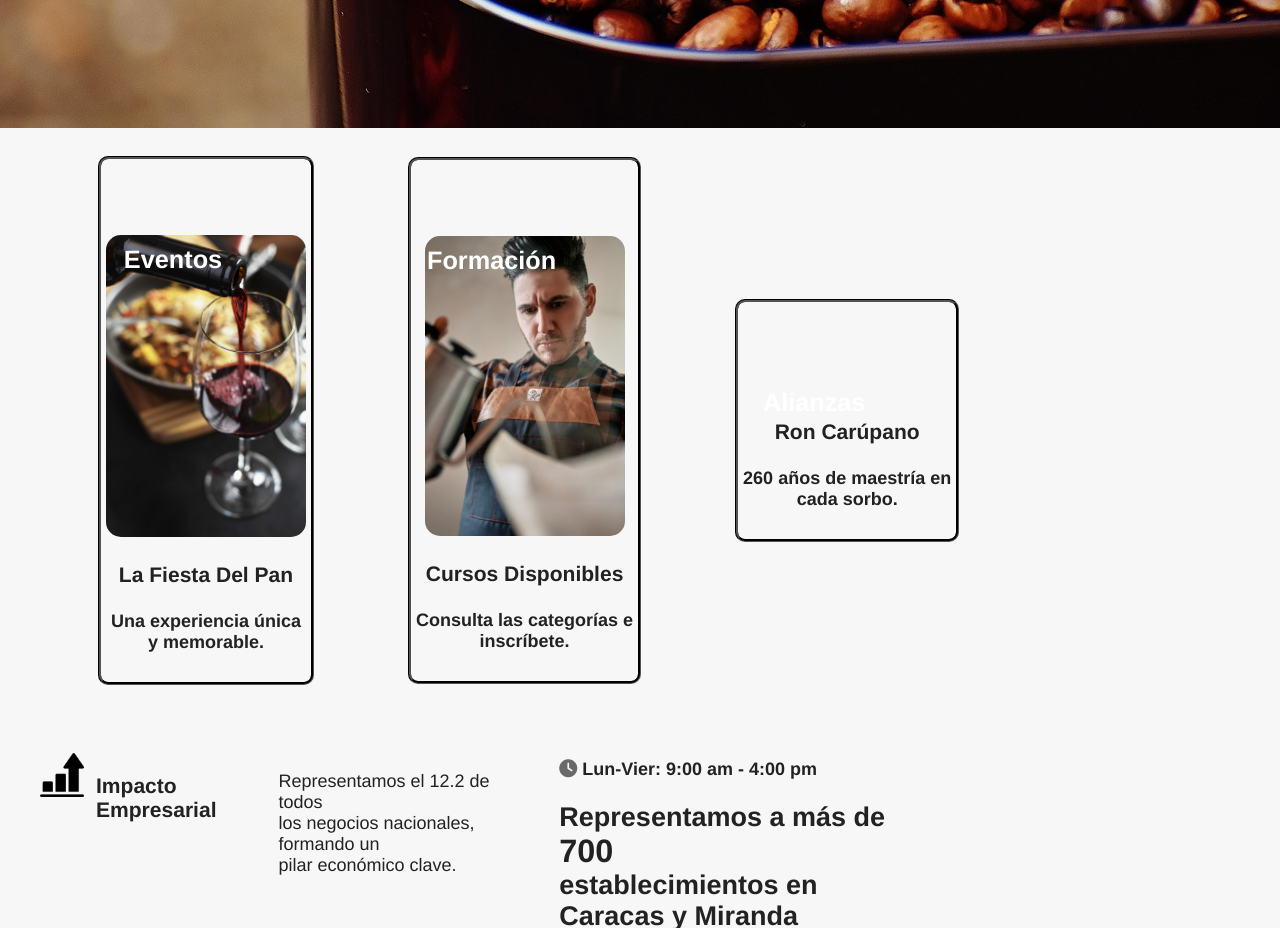
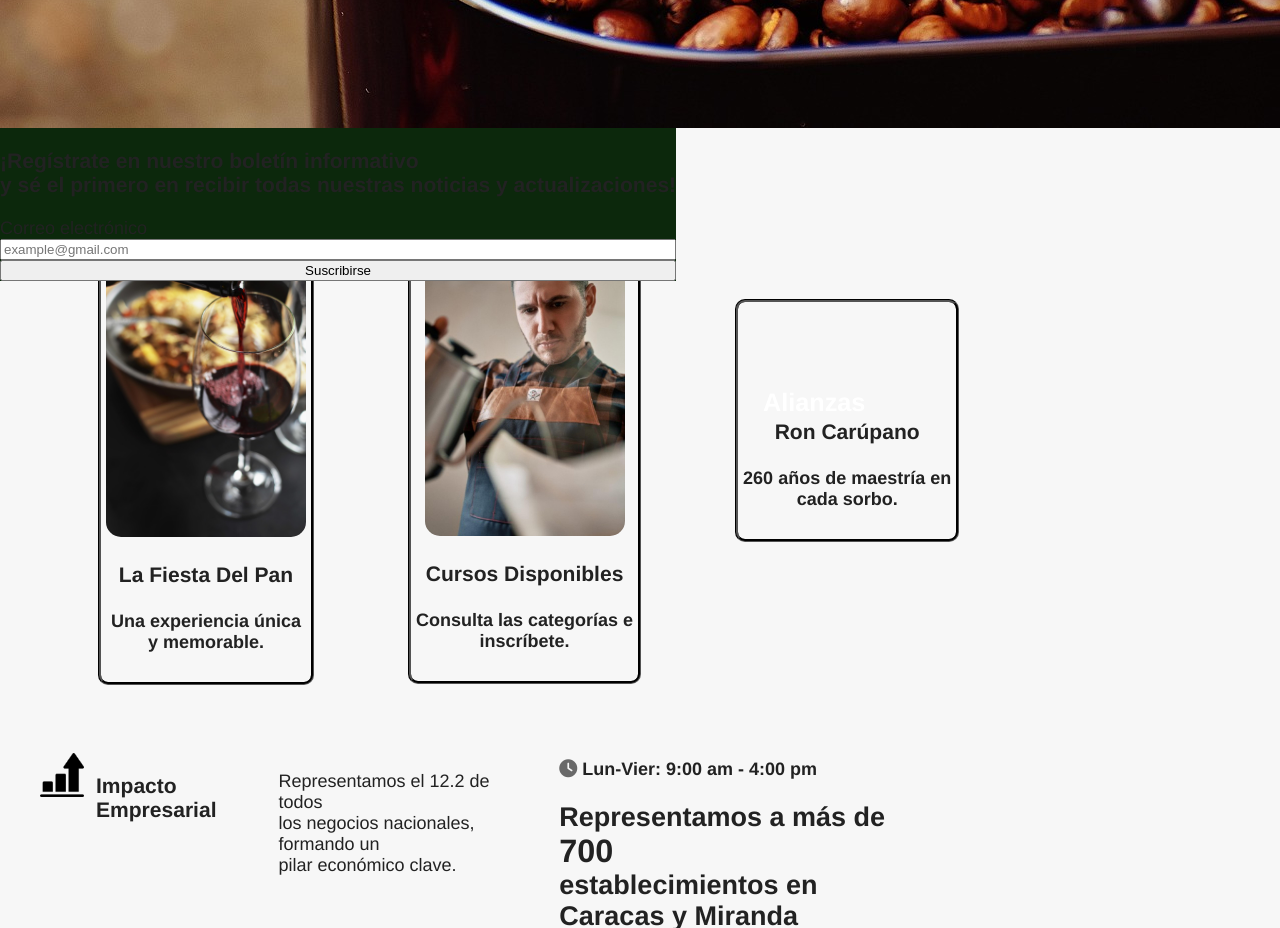
Before and after one commit to Alejandromusix/camara, a plain HTML site: page Main page/index.html in a window 1280 px wide. Shown: the part 1180-2108 px from the top of the page. Drawn offline with Linux system fonts and the light colour scheme; a web font is replaced by a local one.

Commit message:
email implemented

```diff
--- a/index.html
+++ b/Main page/index.html
@@ -4,7 +4,7 @@
     <meta charset="UTF-8">
     <meta name="viewport" content="width=device-width, initial-scale=1.0">
     <title>Portal Cámara Gastronómica Caracas</title>
-    <link rel="stylesheet" href="style.css">
+    <link rel="stylesheet" href="/Main page/style.css">
     <link rel="icon" href="/ChefImages/CÁMARA GASTRONÓMICA DE CARACAS MIRANDA-03.png">
     <script src="https://kit.fontawesome.com/e11074fe4c.js" crossorigin="anonymous"></script>
 </head>
@@ -103,7 +103,16 @@
 
         </article>
     </section>
+<section class="newsletter">
+    <form action="post" class="formEmail">
+      <h3>¡Regístrate en nuestro boletín informativo <br>
+      y sé el primero en recibir todas nuestras noticias y actualizaciones!</h3>
+      <label for="email" class="text">Correo electrónico</label>
+      <input type="email" placeholder="example@gmail.com" required class="email">
+      <button type="submit" class="submitEmail">Suscribirse</button>
 
+    </form>
+</section>
     <section class="info">
     <div class="CompanysValues" >
     <article class="value">
@@ -145,6 +154,6 @@
     </footer>
 
 
-    <script src="index.js"></script>
+    <script src="/Main page/index.js"></script>
 </body>
 </html>
--- a/style.css
+++ b/Main page/style.css
@@ -242,7 +242,21 @@ body {
     display: block;
 }
 
-
+.newsletter {
+    float: none;
+    align-items: center;
+    display: grid;
+    background-color: rgb(12, 40, 12);
+    position: absolute;
+    padding: 10 10 10 10;
+    grid-template-columns: 1fr;
+}
+.formEmail {
+    float: none;
+    align-items: center;
+    display: grid;
+    grid-template-columns: 1fr;
+}
 @media (min-width: 700px) {
   .Start { padding:28px; }
   .logo { width:120px; }
```
Also changed, not shown: contact/contact.html (+5 -5 lines), Main page/index.js (renamed from index.js).
